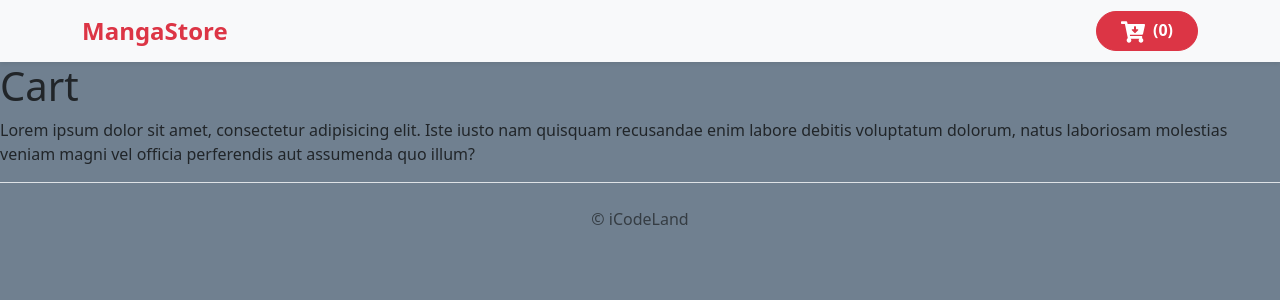
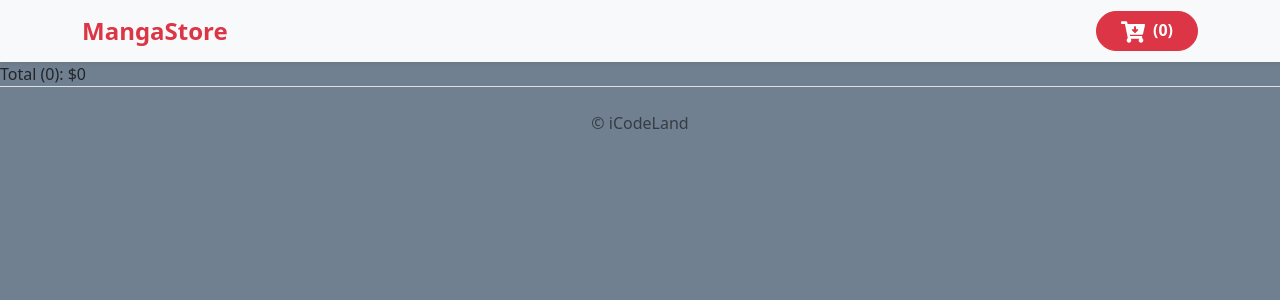
Before and after one commit to craigdev937/mangastore1, a React (Vite) app: page /cart in a window 1280 px wide. Shown: the top 300 px of the page. Built offline with nearby package versions, Linux system fonts and the light colour scheme.

Commit message:
Updated CartSlice, Cart, and Home pages.  Added LocalStorage.

```diff
--- a/src/global/CartSlice.tsx
+++ b/src/global/CartSlice.tsx
@@ -2,7 +2,9 @@ import { createSlice, PayloadAction } from "@reduxjs/toolkit";
 import { IMan, ICartState } from "../models/Interfaces";
 
 const initialState: ICartState = {
-    cartItems: [],
+    cartItems: JSON.parse(
+        localStorage.getItem("cart")!
+    ) || [],
     quantity: 0,
     total: 0
 };
@@ -21,7 +23,11 @@ const CartSlice = createSlice({
                 state.cartItems[itemIndex].quantity += 1;
             } else {
                 const manga = {...action.payload, quantity: 1}
-                state.cartItems.push(manga)
+                state.cartItems.push(manga);
+                localStorage.setItem(
+                    "cart",
+                    JSON.stringify(state.cartItems)
+                );
             }
         },
         cartTotal: (state) => {
--- a/src/pages/Cart.tsx
+++ b/src/pages/Cart.tsx
@@ -1,10 +1,25 @@
 import React from "react";
+import { useAS } from "../global/Hooks";
 
 export const Cart = () => {
+    const { cartItems, quantity, total } =
+        useAS((state) => state.cart);
+
     return (
         <React.Fragment>
-            <h1>Cart</h1>
-            <p>Lorem ipsum dolor sit amet, consectetur adipisicing elit. Iste iusto nam quisquam recusandae enim labore debitis voluptatum dolorum, natus laboriosam molestias veniam magni vel officia perferendis aut assumenda quo illum?</p>
+            <section>
+                <div>
+                    {cartItems.map((manga) => (
+                        <aside key={manga.id}>
+                            <h3>{manga.title}</h3>
+                            <h1>{manga.price}</h1>
+                        </aside>
+                    ))}
+                </div>
+                <aside>
+                    <span>Total ({quantity}): ${total}</span>
+                </aside>
+            </section>
         </React.Fragment>
     );
 };
--- a/src/pages/Home.tsx
+++ b/src/pages/Home.tsx
@@ -3,7 +3,6 @@ import { FaCartPlus } from "react-icons/fa";
 import { MangaAPI } from "../global/MangaAPI";
 import { useAD } from "../global/Hooks";
 import { CartActions } from "../global/CartSlice";
-import { IMan } from "../models/Interfaces";
 
 export const Home = () => {
     const { data } = MangaAPI.useManQuery();
```
